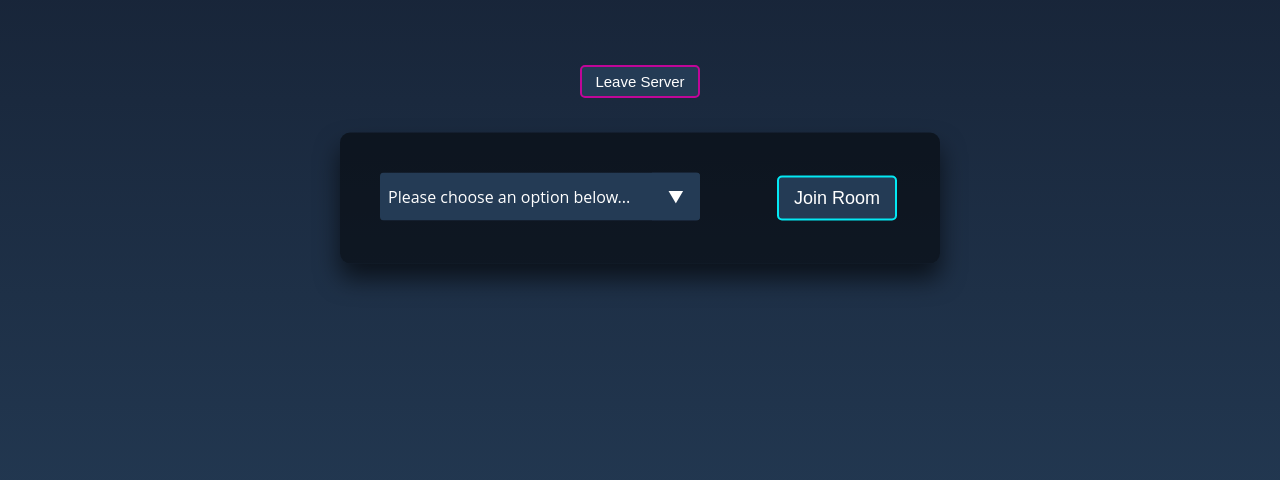
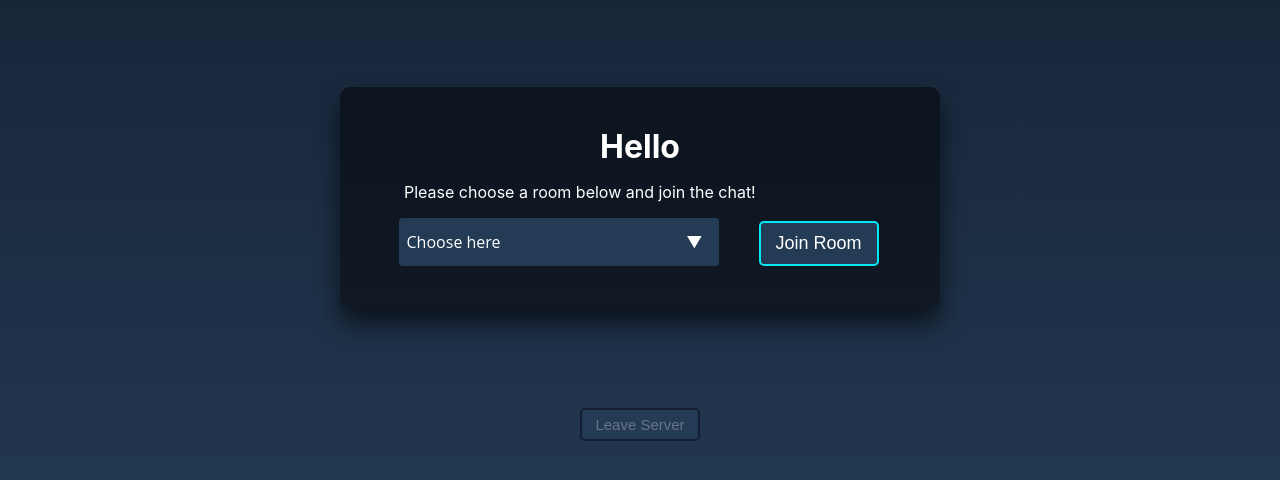
Before and after one commit to robinblom2/chat-app-client, a React (Create React App) app: page /home in a window 1280 px wide. Shown: the part 202-682 px from the top of the page. Built offline with nearby package versions, Linux system fonts and the light colour scheme; no server answers.

Commit message:
Chatroom CSS, styling all over.

```diff
--- a/src/App.js
+++ b/src/App.js
@@ -24,7 +24,7 @@ function App() {
             setRoom={setRoom}
             socket={socket}/>
           }/>
-          <Route path="/chatroom" element={<ChatRoom socket={socket} username={username} room={room} />}/>
+          <Route path="/chatroom" element={<ChatRoom socket={socket} username={username} room={room} setRoom={setRoom} />}/>
           <Route path="/private" element={<PrivateMessages />} />
         </Routes>
       </div>
--- a/src/views/chat/ChatRoom.js
+++ b/src/views/chat/ChatRoom.js
@@ -10,7 +10,7 @@ const ChatRoom = ({ socket, username, room }) => {
       <RoomInfo socket={socket} username={username} room={room}/>
       </div>
       <div className="messages-cr-container">
-        <Messages socket={socket}/>
+        <Messages socket={socket} username={username}/>
         <SendMessage socket={socket} username={username} room={room}/>
       </div>
     </div>
--- a/src/views/chat/Messages.js
+++ b/src/views/chat/Messages.js
@@ -1,7 +1,7 @@
 import { useEffect, useRef, useState } from "react";
 import messages from './messages.css';
 
-const Messages = ({ socket }) => {
+const Messages = ({ socket, username }) => {
   const [messagesFromDB, setMessagesFromDB] = useState([]);
 
   const messagesContainerRef = useRef(null);
@@ -33,8 +33,7 @@ const Messages = ({ socket }) => {
   }, [socket]);
 
   useEffect(() => {
-    messagesContainerRef.current.scrollTop =
-    messagesContainerRef.current.scrollHeight;
+    messagesContainerRef.current?.scrollIntoView({behavior: "smooth"});
   }, [messagesFromDB]);
 
 
@@ -52,10 +51,13 @@ const Messages = ({ socket }) => {
   //TODO: ändra färg på den användare som är inloggad
 
   return (
-    <div className="messages-container" ref={messagesContainerRef}>
+    <div className="messages-container">
+      <div className="messages-area">
       {messagesFromDB.map((message, index) => (
-        <div className="message" key={index}>
+
+        <div className={message.username === username ? "message-user" : "message"} key={index}>
           <div className="message-header">
+            <img src={`https://avatars.dicebear.com/api/bottts/${message.username}.svg`} />
             <p>{message.username}</p>
             <p>{formatTimeStamp(message.__createdtime__)}</p>
           </div>
@@ -65,6 +67,9 @@ const Messages = ({ socket }) => {
 
         </div>
       ))}
+
+      </div>
+      <div ref={messagesContainerRef} />
     </div>
   )
 
--- a/src/views/chat/RoomInfo.js
+++ b/src/views/chat/RoomInfo.js
@@ -18,7 +18,7 @@ const RoomInfo = ({ socket, username, room }) => {
   const leaveRoom = () => {
     const __createdtime__ = Date.now();
     socket.emit("leave_room", { username, room, __createdtime__ });
-    navigate("/", { replace: true });
+    navigate("/home", { replace: true });
   };
 
   const handlePrivateChat = (targetUser) => {
@@ -41,6 +41,7 @@ const RoomInfo = ({ socket, username, room }) => {
 
   return (
     <div className="roominfo-container">
+      <div className="roominfo-left-box">
         <h2 className="roominfo-title">{room}</h2>
           <div>
             {roomUsers.length > 0 && <h5 className="roominfo-users-title">Users :</h5>}
@@ -62,6 +63,7 @@ const RoomInfo = ({ socket, username, room }) => {
           Leave Room
         </button>
         </div>
+    </div>
   );
 };
 
--- a/src/views/chat/chatroom.css
+++ b/src/views/chat/chatroom.css
@@ -11,7 +11,7 @@
 
   .roominfo-cr-container {
     flex-direction: column;
-    flex: 0;
+    flex: 0.1;
     padding: 20px;
     border-right: 2px solid #03e9f4;
 
--- a/src/views/chat/messages.css
+++ b/src/views/chat/messages.css
@@ -1,5 +1,20 @@
 * {
     color: white;
+}
+
+.messages-container {
+  padding-bottom: 80px;
+  display: flex;
+  flex-direction: column;
+  width: 100%;
+}
+
+.messages-area {
+  display: flex;
+  flex-direction: column;
+  flex: 1;
+  max-width: 85%;
+  align-items: center;
 }
 
 .message {
@@ -8,8 +23,8 @@
     /* left: 50%; */
     width: 400px;
     padding: 20px;
-    margin-top: 30px;
-    margin-bottom: 30px;
+    margin-top: 15px;
+    margin-bottom: 15px;
     /* transform: translate(-50%, -50%); */
     background: rgba(0, 0, 0, 0.5);
     box-sizing: border-box;
@@ -20,6 +35,25 @@
     margin-left: 30px;
   }
 
+  .message-user {
+    /* position: absolute; */
+    /* top: 50%; */
+    /* left: 50%; */
+    width: 400px;
+    padding: 20px;
+    margin-top: 15px;
+    margin-bottom: 15px;
+    /* transform: translate(-50%, -50%); */
+    background: rgba(0, 0, 0, 0.3);
+    box-sizing: border-box;
+    box-shadow: 0 15px 25px rgba(0, 0, 0, 0.6);
+    border-radius: 10px;
+    display: flex;
+    flex-direction: column;
+    margin-left: 30px;
+    align-self: flex-end;
+  }
+
   .message-header {
     width: 90%;
     display: flex;
@@ -27,8 +61,15 @@
     flex-direction: row;
   }
 
+  .message-header img {
+    height: 40px;
+    width: 40px;
+    border-radius: 50%;
+    border: 2px solid white;
+  }
+
   .message-body {
-    width: 90%;
+    width: 100%;
 
     background-color: rgba(55, 55, 55, 0.5);
   }
--- a/src/views/chat/roominfo.css
+++ b/src/views/chat/roominfo.css
@@ -4,6 +4,15 @@
     /* background: linear-gradient(#141e30, #243b55); */
     display: flex;
     flex-direction: column;
+
+  }
+
+  .roominfo-left-box {
+
+    position: fixed;
+    left: 10px;
+
+    z-index: 999;
   }
 
   .roominfo-title {
--- a/src/views/home/Home.js
+++ b/src/views/home/Home.js
@@ -20,21 +20,29 @@ const Home = ({ username, room, setRoom, socket }) => {
   const joinRoom = () => {
     if (room !== "" && username !== "") {
       socket.emit("join_room", { username, room });
+      navigate("/chatroom", { replace: true });
+    } else {
+      alert('Please choose a room to enter!')
     }
-    navigate("/chatroom", { replace: true });
   };
 
   const leaveServer = () => {
-    socket.emit('disconnect', {username});
+    //socket.emit('disconnect', {username});
     navigate('/', { replace : true });
   }
 
   return (
     <div className="home-container">
       <div className="room-box">
+        <div className="room-box-text-container">
+          <h1>Hello {username}</h1>
+          <p>Please choose a room below and join the chat!</p>
+        </div>
+
+        <div className="room-box-selection-box">
           <div className="select">
             <select className="select-room-dropdown" onChange={(event) => setRoom(event.target.value)}>
-            <option value='default'>Please choose an option below...</option>
+              <option selected="true" disabled="true">Choose here</option>
               <option value='room1'>Room 1</option>
               <option value='room2'>Room 2</option>
               <option value='room3'>Room 3</option>
@@ -44,7 +52,10 @@ const Home = ({ username, room, setRoom, socket }) => {
             <button className="join-room-button" onClick={joinRoom}>Join Room</button>
           </div>
         </div>
+      </div>
+      <div className="join-room-leave-button-container">
         <button className="leave-server-button" onClick={leaveServer}>Leave Server</button>
+      </div>
     </div>
   );
 };
--- a/src/views/home/home.css
+++ b/src/views/home/home.css
@@ -4,7 +4,7 @@
   background: linear-gradient(#141e30, #243b55);
   display: flex;
   flex-direction: column;
-  justify-content: end;
+  justify-content:flex-end;
 }
 
 .room-box {
@@ -19,8 +19,29 @@
   box-shadow: 0 15px 25px rgba(0, 0, 0, 0.6);
   border-radius: 10px;
   display: flex;
-  flex-direction: row;
+  flex-direction: column;
   justify-content: space-between;
+}
+
+.room-box-text-container {
+  display: flex;
+  flex-direction: column;
+}
+
+.room-box-text-container h1 {
+  padding: 0;
+  margin: 0;
+}
+
+.room-box-text-container p {
+  align-self: flex-start;
+  padding: 0 1.5em;
+}
+
+.room-box-selection-box {
+  justify-content: space-around;
+  height: auto;
+  display: flex;
 }
 
 .select-room-dropdown  {
@@ -43,7 +64,8 @@
 .select-room-dropdown::-ms-expand {
   display: none;
 }
-.select{
+
+.select {
   position: relative;
   display: flex;
   width: 20em;
@@ -84,21 +106,32 @@
   cursor: pointer;
   border-color: #fff;
   color:#03e9f4;
+  box-shadow: 0px 0px 55px #03e9f4;
 }
 
-.leave-server-button{
+.join-room-leave-button-container {
+  height: 30%;
+
+
+}
+
+.leave-server-button {
+  color: #68748a;
   padding: 6px;
   width: 120px;
   border-radius: 5px;
   align-self: center;
   margin-top: 50px;
   background-color: #243b55;
-  border: 2px solid #c00698;
-  margin-bottom: 500px;
+  border: 2px solid #141e30;
+
   font-size: 15px;
 }
 
 .leave-server-button:hover {
   cursor: pointer;
-  color: #c00698;
+  background-color: #03e9f4;
+  color: #243b55;
+  border: 2px solid white;
+  box-shadow: 0px 0px 50px #03e9f4;
 }
--- a/src/views/landingpage/LandingPage.js
+++ b/src/views/landingpage/LandingPage.js
@@ -1,8 +1,15 @@
+import { useEffect } from "react";
 import { useNavigate } from "react-router-dom";
 import landingpage from "./landingpage.css";
 
 const LandingPage = ({ setUsername, username, socket }) => {
   const navigate = useNavigate();
+
+  useEffect(() => {
+    socket.disconnect();
+    socket.connect();
+  }, []);
+
 
   const handleLogIn = () => {
     console.log(username);
```
Lines whose indentation alone changed are shown as unchanged.
